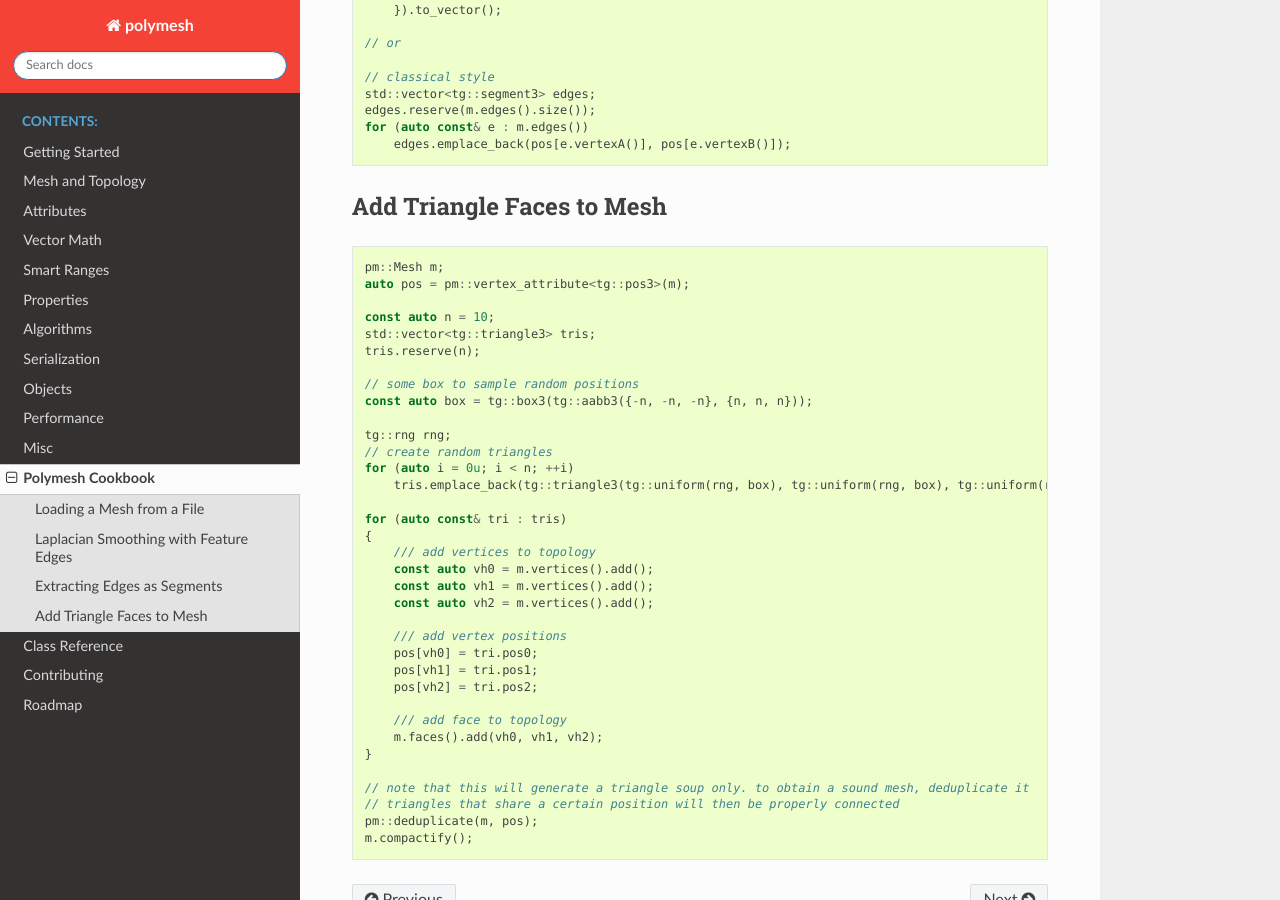
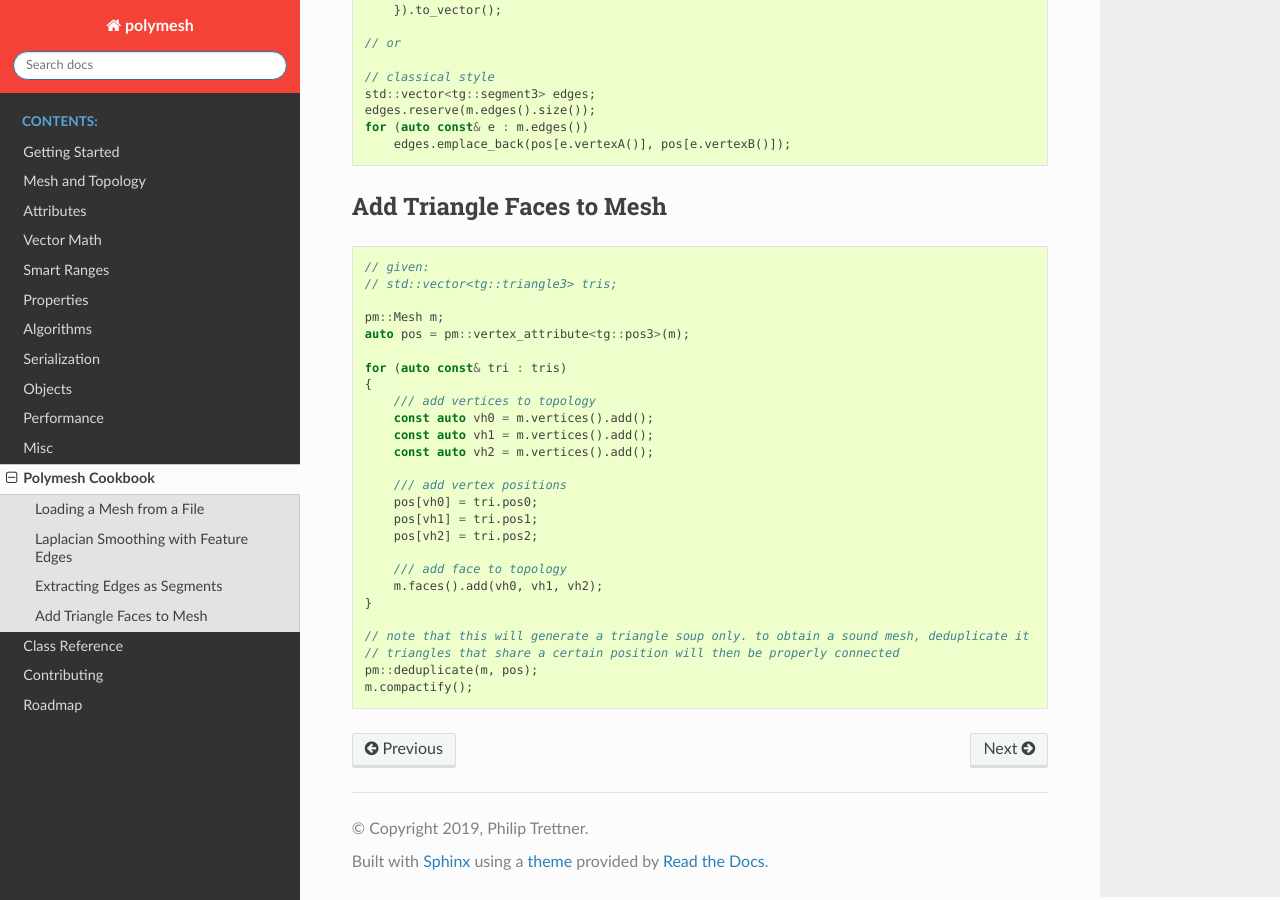
Before and after one commit to project-arcana/polymesh, a Sphinx documentation site: the page built from docs/cookbook.rst, in a window 1280 px wide and 900 px high, scrolled down 622 px. Built offline with Sphinx 7.4.7 and the Read the Docs theme 2.0.0, drawn with Linux system fonts in a browser that asks for light colours; pages that are not in the unit, such as notebooks, are missing from menus.

Commit message:
assume triangles as given. should not serve as a complete working example

```diff
--- a/docs/cookbook.rst
+++ b/docs/cookbook.rst
@@ -47,20 +47,11 @@ Add Triangle Faces to Mesh
 
 ::
 
+    // given:
+    // std::vector<tg::triangle3> tris;
+
     pm::Mesh m;
     auto pos = pm::vertex_attribute<tg::pos3>(m);
-
-    const auto n = 10;
-    std::vector<tg::triangle3> tris;
-    tris.reserve(n);
-
-    // some box to sample random positions
-    const auto box = tg::box3(tg::aabb3({-n, -n, -n}, {n, n, n}));
-
-    tg::rng rng;
-    // create random triangles
-    for (auto i = 0u; i < n; ++i)
-        tris.emplace_back(tg::triangle3(tg::uniform(rng, box), tg::uniform(rng, box), tg::uniform(rng, box)));
 
     for (auto const& tri : tris)
     {
```
